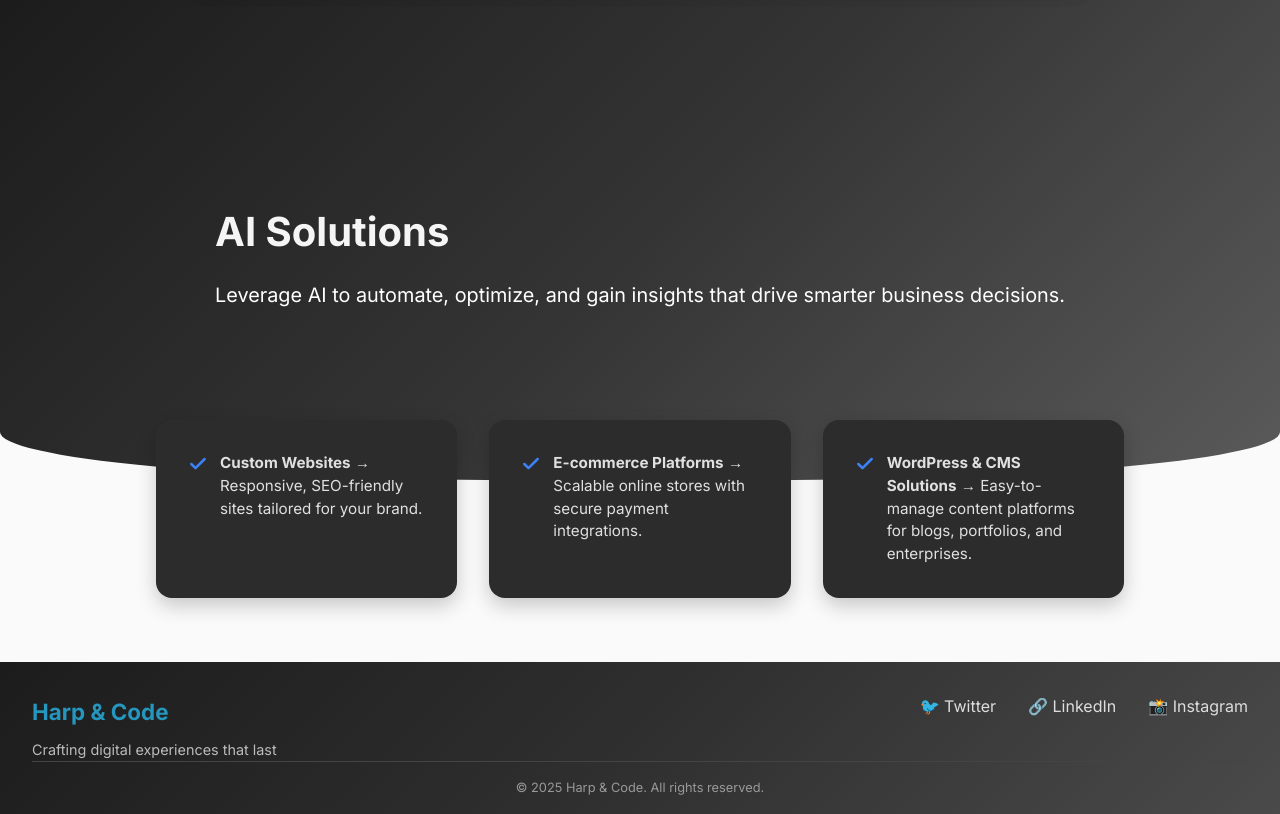
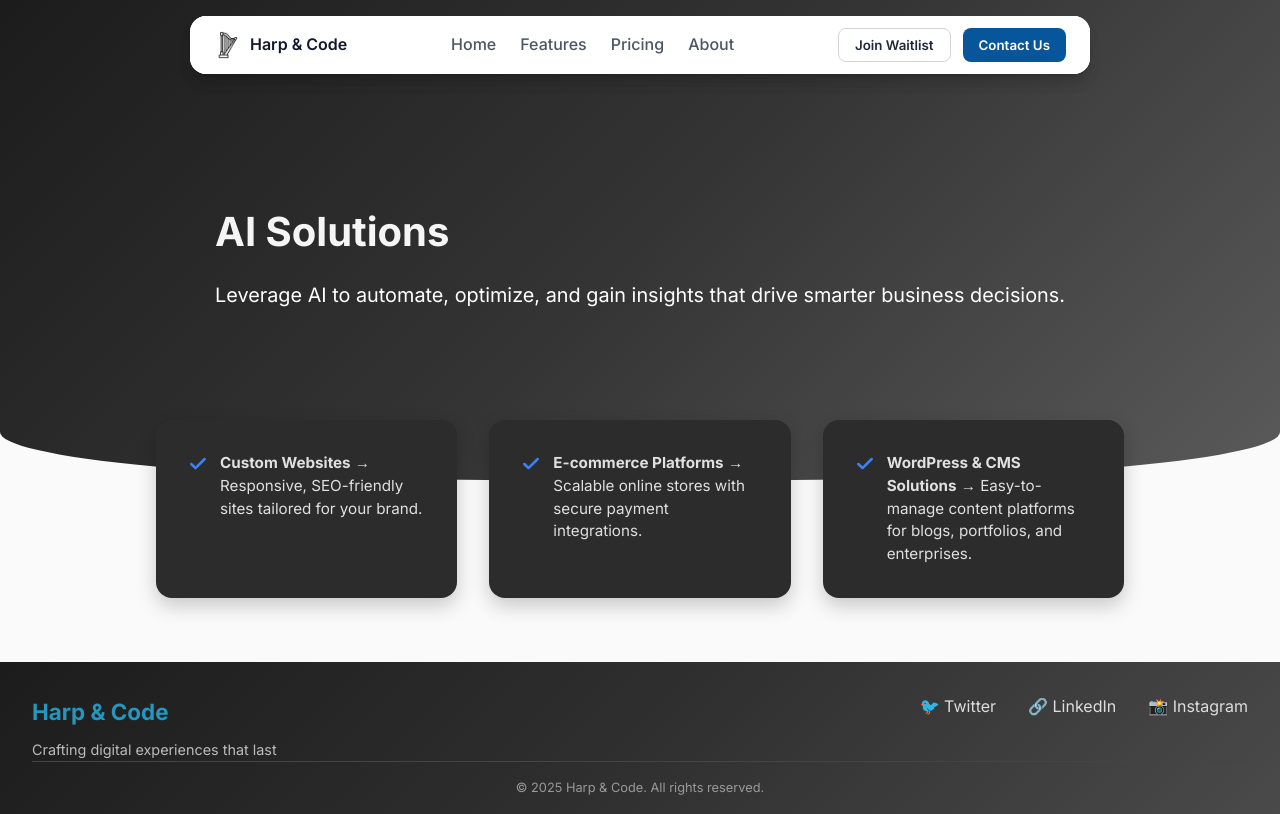
Before and after one commit to dlata29/Pension, a React (Vite) app: page /products/ai-solutions in a window 1280 px wide. Built offline with nearby package versions, Linux system fonts and the light colour scheme.

Commit message:
updated to make nav simle

```diff
--- a/src/App.jsx
+++ b/src/App.jsx
@@ -1,5 +1,5 @@
 import { BrowserRouter as Router, Routes, Route } from "react-router-dom";
-import React, { useState, useEffect, useRef } from "react";
+import React from "react";
 import Navbar from "./components/Navbar";
 import Hero from "./components/Hero";
 import About from "./components/About";
@@ -10,41 +10,9 @@ import AISolutions from "./components/AISolutions";
 import Footer from "./components/Footer";
 
 export default function App() {
-  const [isNavbarVisible, setNavbarVisible] = useState(false);
-  const productsSectionRef = useRef(null);
-
-  // Video end callback
-  const handleVideoEnd = () => {
-    setNavbarVisible(true);
-  };
-
-  // Scroll observer
-  useEffect(() => {
-    if (!productsSectionRef.current) return;
-
-    const observer = new IntersectionObserver(
-      ([entry]) => {
-        if (entry.isIntersecting) {
-          setNavbarVisible(true);
-        } else if (entry.boundingClientRect.top > 0) {
-          setNavbarVisible(false);
-        }
-      },
-      { threshold: 0.5 }
-    );
-
-    observer.observe(productsSectionRef.current);
-
-    return () => {
-      if (productsSectionRef.current) {
-        observer.unobserve(productsSectionRef.current);
-      }
-    };
-  }, [productsSectionRef]);
-
   return (
     <Router>
-      <Navbar isVisible={isNavbarVisible} />
+      <Navbar />
 
       <div>
         <Routes>
@@ -52,8 +20,8 @@ export default function App() {
             path="/"
             element={
               <>
-                <Hero onVideoEnd={handleVideoEnd} />
-                <Products ref={productsSectionRef} />
+                <Hero />
+                <Products />
                 <About />
               </>
             }
--- a/src/CSS/Navbar.css
+++ b/src/CSS/Navbar.css
@@ -1,24 +1,26 @@
 /* Styles for the wrapper to handle visibility and positioning */
 .navbar-wrapper {
   position: fixed; /* Keeps it fixed at the top */
-  top: 1rem;
+  top: -150px; /* Start hidden above the screen */
   left: 50%;
-  transform: translate(-50%, -150%); /* Start hidden above the screen */
+  transform: translateX(-50%);
   z-index: 50;
   width: 100%;
   max-width: 900px;
-  transition: transform 0.5s ease-in-out;
+  transition: top 0.8s ease, opacity 0.8s ease;
+  opacity: 0;
 }
 
-.navbar-wrapper.visible {
-  transform: translate(-50%, 0); /* Slide into view */
+.navbar-wrapper.slide-in {
+  top: 1rem; /* Slide down into view */
+  opacity: 1;
 }
 
 /* Main navbar styles */
 .navbar {
   display: flex;
   align-items: center;
-  justify-content: space-between; /* This creates the space between left, center, right */
+  justify-content: space-between;
   padding: 0.75rem 1.5rem;
   background: #ffffff;
   border-radius: 16px;
@@ -79,9 +81,7 @@
   cursor: pointer;
 }
 
-/* Add this to the end of your Navbar.css file */
-
 .logo-img {
-  width: 28px; /* Sets the width of the logo */
-  height: 28px; /* Sets the height of the logo */
+  width: 28px;
+  height: 28px;
 }
--- a/src/components/Navbar.jsx
+++ b/src/components/Navbar.jsx
@@ -1,17 +1,26 @@
-import React from "react";
+import React, { useEffect, useRef } from "react";
 import { NavLink } from "react-router-dom";
 import "../CSS/Navbar.css";
 
-export default function Navbar({ isVisible }) {
-  console.log("Navbar isVisible:", isVisible);
+export default function Navbar() {
+  const navbarRef = useRef(null);
+
+  useEffect(() => {
+    const timer = setTimeout(() => {
+      if (navbarRef.current) {
+        navbarRef.current.classList.add("slide-in");
+      }
+    }, 2000); // Slide down after 2 seconds
+
+    return () => clearTimeout(timer);
+  }, []);
+
   return (
-    <div className={`navbar-wrapper ${isVisible ? "visible" : ""}`}>
+    <div className="navbar-wrapper" ref={navbarRef}>
       <nav className="navbar">
         <div className="navbar-left">
           <div className="logo">
-            {/* The SVG is now replaced with your logo image */}
             <img src="/logo.png" alt="Harp & Code Logo" className="logo-img" />
-            {/* The company name is updated here */}
             <span>Harp & Code</span>
           </div>
         </div>
```
